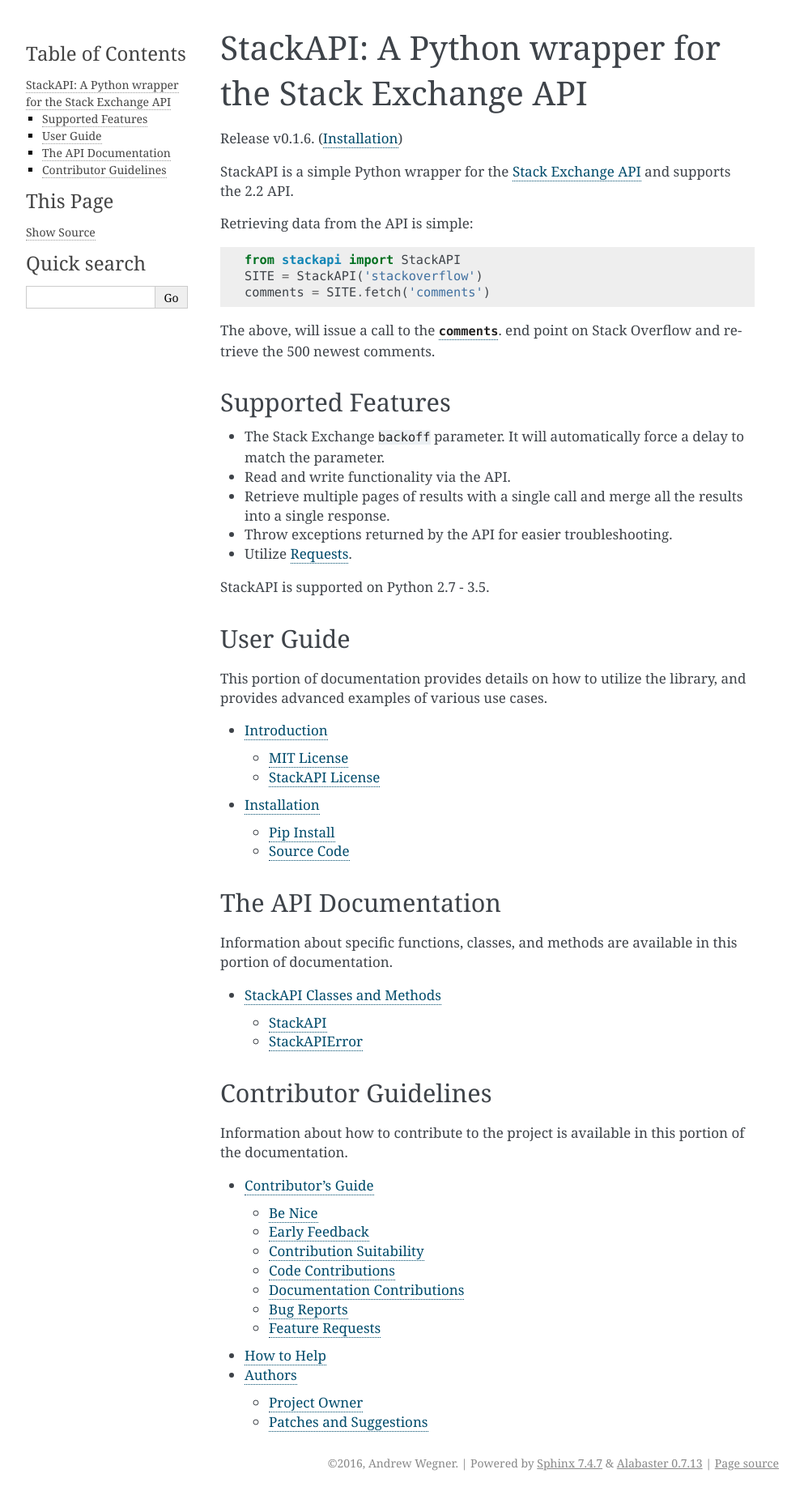
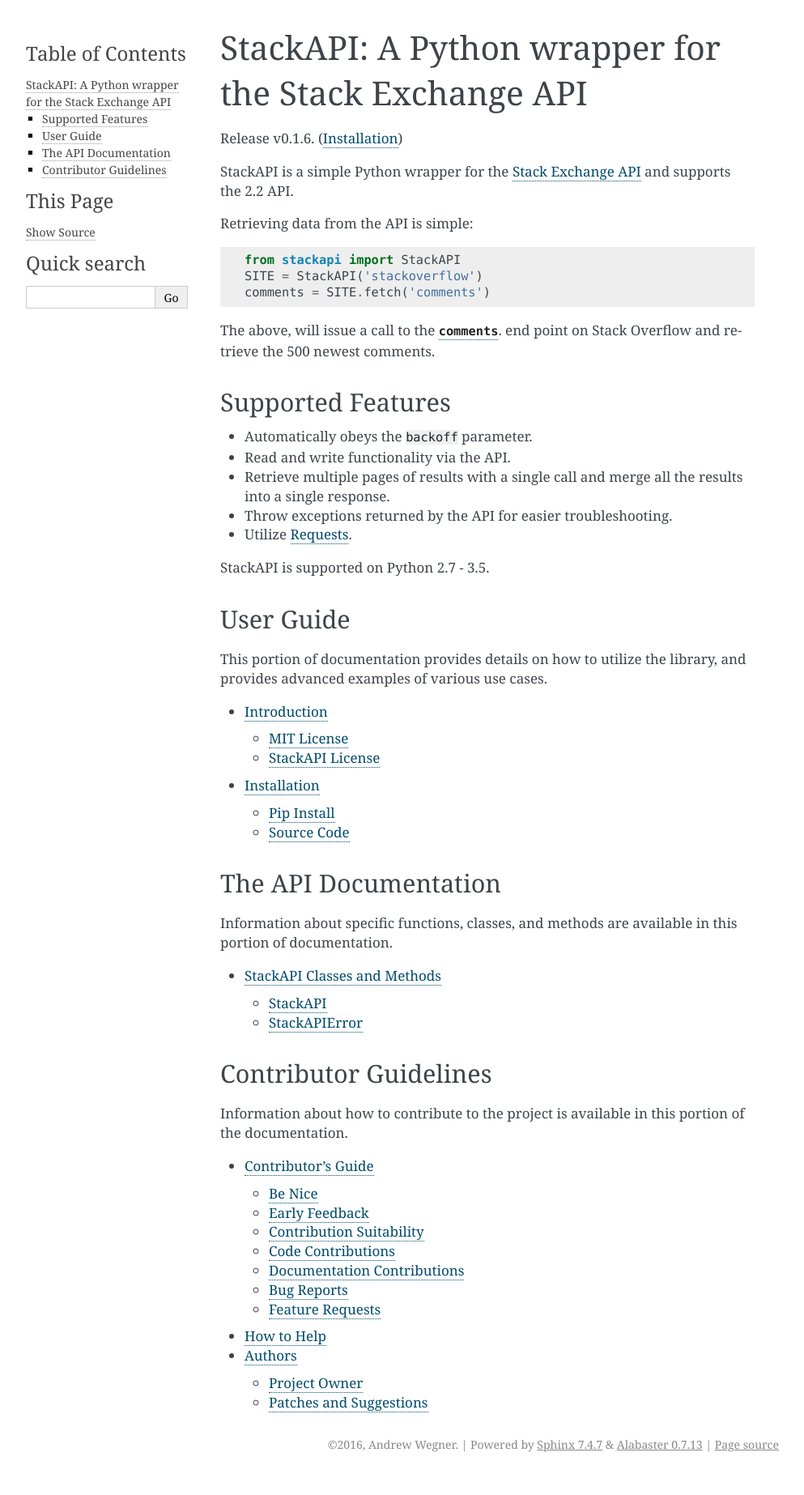
Before and after one commit to AWegnerGitHub/stackapi, a Sphinx documentation site: the page built from docs/index.rst, in a window 1280 px wide. Shown: the whole page at 81% size, without its empty margins (148-1141 px from the left). Built offline with Sphinx 7.4.7, drawn with Linux system fonts in a browser that asks for light colours; after the commit the page ends 1823 px from its top, so only the background shows below that.

Commit message:
Doc wording change
[skip ci]

```diff
--- a/docs/index.rst
+++ b/docs/index.rst
@@ -23,8 +23,7 @@
 Supported Features
 ------------------
 
--  The Stack Exchange ``backoff`` parameter. It will automatically force a
-   delay to match the parameter.
+-  Automatically obeys the ``backoff`` parameter.
 -  Read and write functionality via the API.
 -  Retrieve multiple pages of results with a single call and merge
    all the results into a single response.
```
